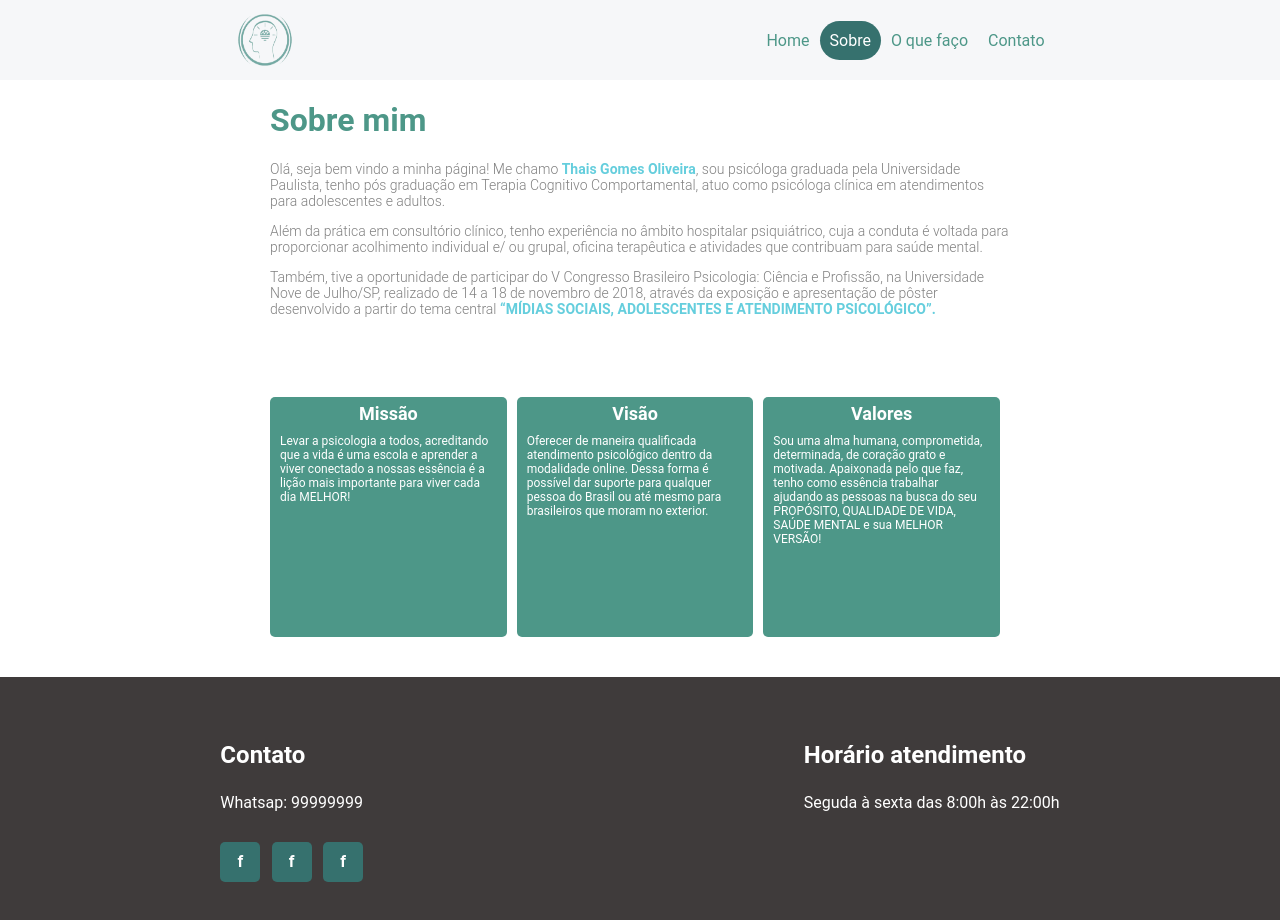
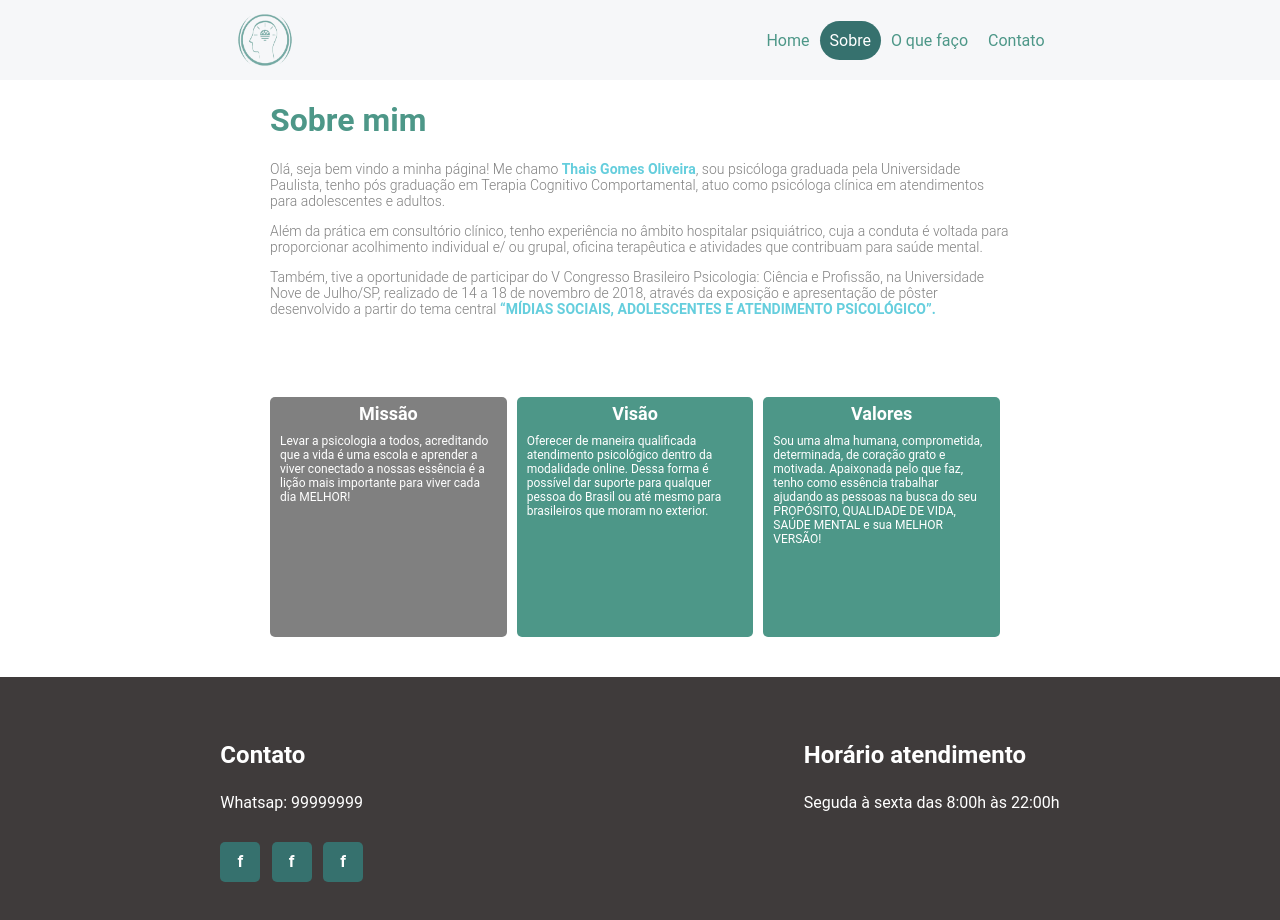
Before and after one commit to marcosrib/site-nextjs, a Next.js app: page /sobre in a window 1280 px wide. In both pictures the pointer is over the element 388 px from the left and 516 px from the top of the page. Shown: the top 920 px of the page. Built offline with nearby package versions, Linux system fonts and the light colour scheme.

Commit message:
feat: Melhorado cards

```diff
--- a/src/components/Card/AboutCard/AboutCard.module.css
+++ b/src/components/Card/AboutCard/AboutCard.module.css
@@ -8,7 +8,10 @@
     border-radius: 5px;
     margin: 0 10px 40px 0px;
 }
-
+.cardContent:hover {
+    background-color: var(--color-grey-primary);
+    transition: 0.3s;
+}
 #text {
     color: var(--color-white);
     font-weight: 400;
```
